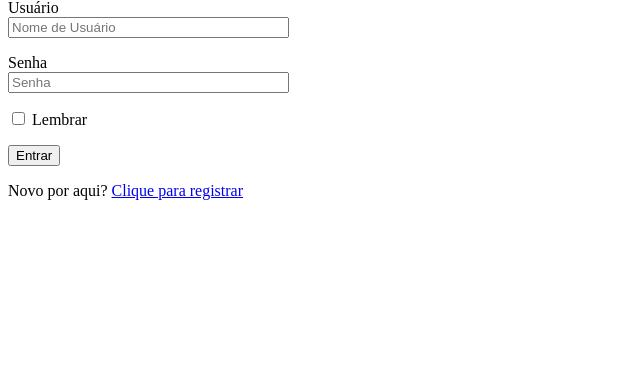
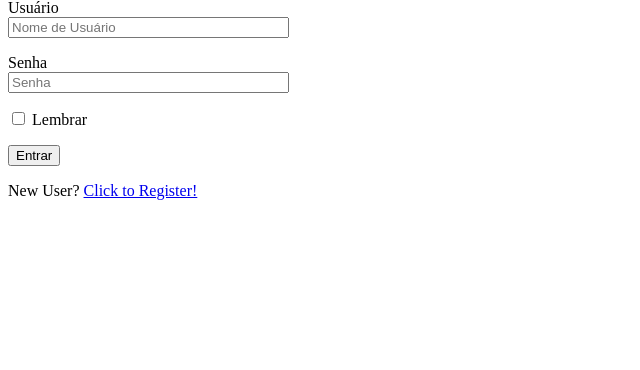
Before and after one commit to ggrecco/crud_flask, a Flask app: page /login in a window 1280 px wide. Shown: the part 117-487 px from the top of the page, without its empty margins (0-640 px from the left). Run offline with Flask 2, Linux system fonts and the light colour scheme; some libraries are stand-ins or nearby versions.

Commit message:
corrigidas algumas traduções

```diff
--- a/crf/app/__init__.py
+++ b/crf/app/__init__.py
@@ -17,6 +17,7 @@ login.login_message = _l('Please login to access this page.')
 moment = Moment(app)
 babel = Babel(app)
 
+
 from app import routes, models, errors
 
 
--- a/crf/app/templates/login.html
+++ b/crf/app/templates/login.html
@@ -22,5 +22,5 @@
     <p>{{ form.remember_me() }} {{ form.remember_me.label }}</p>
     <p>{{ form.submit() }}</p>
 </form>
-<p>Novo por aqui? <a href="{{ url_for('register') }}"> Clique para registrar</a></p>
+<p>{{ _('New User?') }} <a href="{{ url_for('register') }}">{{ _('Click to Register!') }}</a></p>
 {% endblock %}
```
Also changed, not shown: crf/app.db, crf/app/translations/pt/LC_MESSAGES/messages.po, 3 other files.
